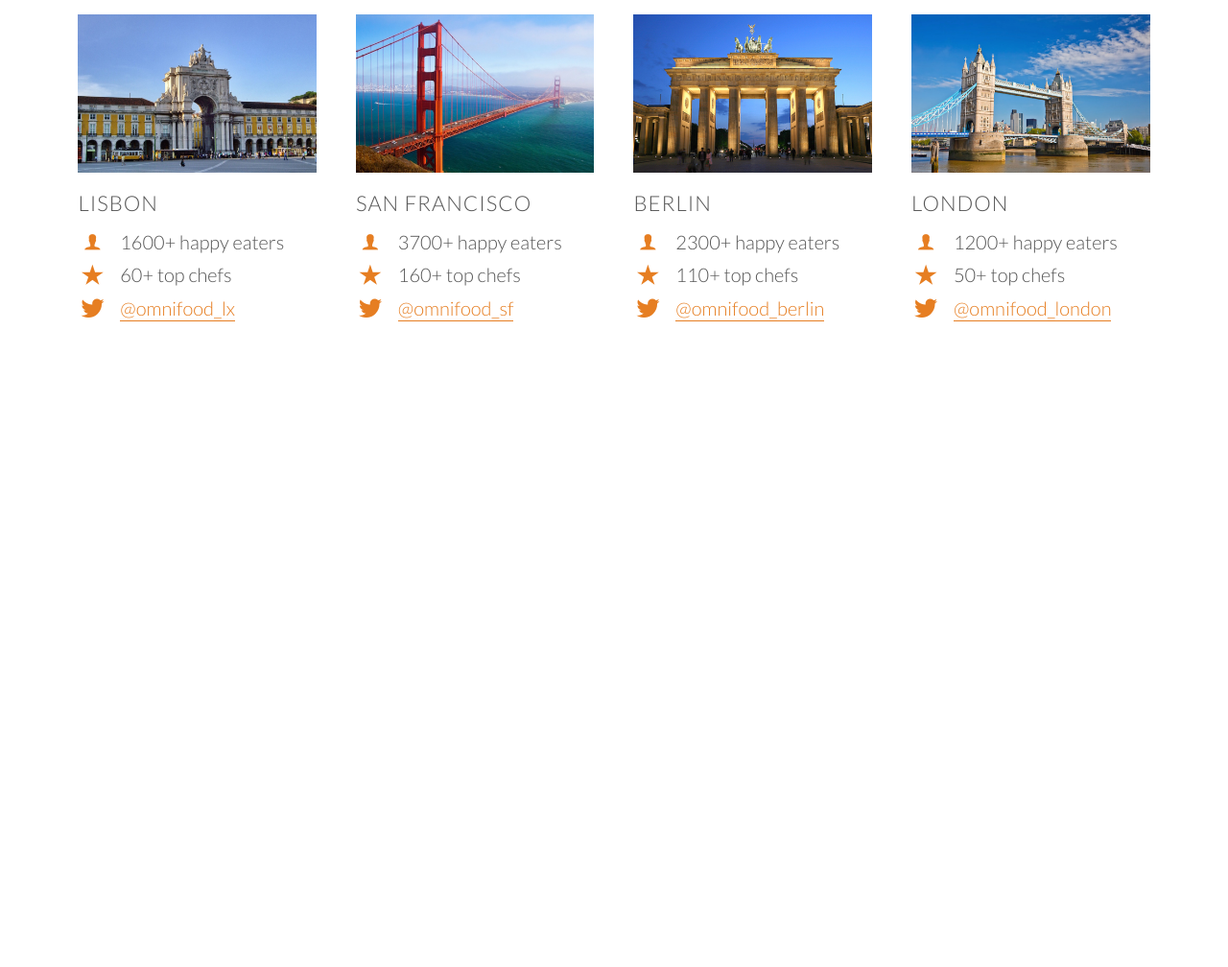
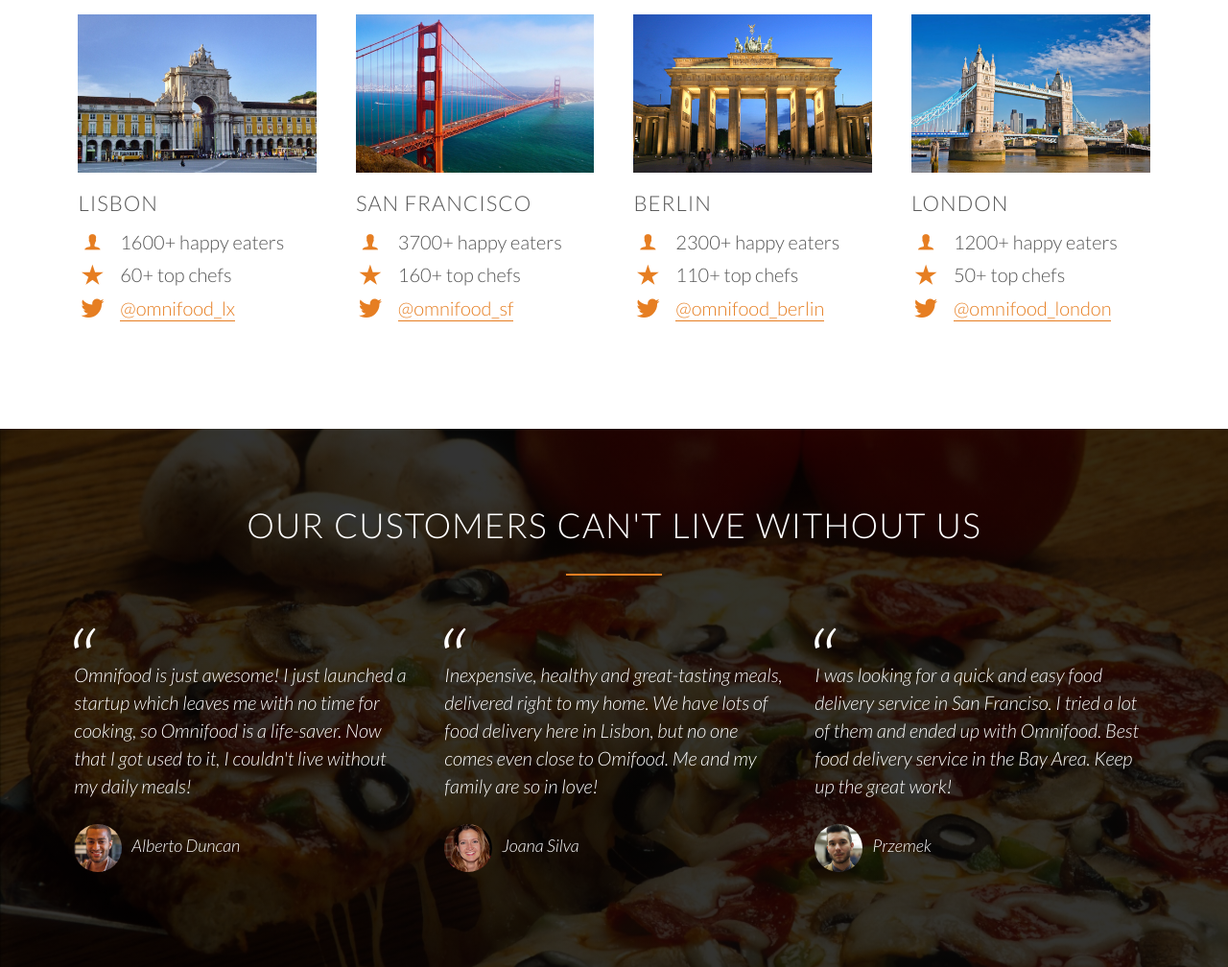
Before and after one commit to mrmufo/learning-html-css, a plain HTML site: page omnifood-site-project/index.html in a window 1280 px wide. Shown: the part 3009-4017 px from the top of the page at 96% size. Before the commit the page ends 3456 px from the top, so only its background shows below. Drawn offline with Linux system fonts and the light colour scheme; files whose address does not match are found by name.

Commit message:
Added next section

```diff
--- a/omnifood-site-project/index.html
+++ b/omnifood-site-project/index.html
@@ -215,30 +215,39 @@
                 </div>
             </div>
         </section>
-
+        <section class="section-testimonials">
+            <h2>Our customers can't live without us</h2>
+            <div class="row">
+                <div class="col span-1-of-3">
+                    <blockquote>Omnifood is just awesome! I just launched a startup which leaves me with no time for cooking, so Omnifood is a life-saver. Now that I got used to it, I couldn't live without my daily meals!
+                        <cite> <img src="resources/img/customer-1.jpg">Alberto Duncan</cite>
+                    </blockquote>
+                </div>
+                <div class="col span-1-of-3">
+                    <blockquote>Inexpensive, healthy and great-tasting meals, delivered right to my home. We have lots of food delivery here in Lisbon, but no one comes even close to Omifood. Me and my family are so in love!
+                        <cite> <img src="resources/img/customer-2.jpg">Joana Silva</cite>
+                    </blockquote>
+                </div>
+                <div class="col span-1-of-3">
+                    <blockquote>I was looking for a quick and easy food delivery service in San Franciso. I tried a lot of them and ended up with Omnifood. Best food delivery service in the Bay Area. Keep up the great work!
+                        <cite> <img src="resources/img/customer-3.jpg">Przemek</cite>
+                    </blockquote>
+                </div>
+            </div>
+        </section>
     </body>
 </html>
 
 <!--
-Title: We're currently in these cities
+Title: Our customers can't live without us
 
-Lisbon
-1600+ happy eaters
-60+ top chefs
-@omnifood_lx
+Omnifood is just awesome! I just launched a startup which leaves me with no time for cooking, so Omnifood is a life-saver. Now that I got used to it, I couldn't live without my daily meals!
+(Alberto Duncan)
 
-San Francisco
-3700+ happy eaters
-160+ top chefs
-@omnifood_sf
+Inexpensive, healthy and great-tasting meals, delivered right to my home. We have lots of food delivery here in Lisbon, but no one comes even close to Omifood. Me and my family are so in love!
+(Joana Silva)
 
-Berlin
-2300+ happy eaters
-110+ top chefs
-@omnifood_berlin
+I was looking for a quick and easy food delivery service in San Franciso. I tried a lot of them and ended up with Omnifood. Best food delivery service in the Bay Area. Keep up the great work!
+(Milton Chapman)
 
-London
-1200+ happy eaters
-50+ top chefs
-@omnifood_london
 -->
--- a/omnifood-site-project/resources/css/style.css
+++ b/omnifood-site-project/resources/css/style.css
@@ -185,6 +185,7 @@ header {
     background-image: linear-gradient(rgba(0, 0, 0, 0.7), rgba(0, 0, 0, 0.7)), url(img/hero.jpg);
     background-size: cover;
     background-position: center;
+    background-attachment: fixed;
     height: 100vh;
 
 }
@@ -346,3 +347,44 @@ header {
 .city-feature {
     margin-bottom: 5px;
 }
+
+/* -------------------------------------------- */
+/* --------------- TESTIMONIALS --------------- */
+/* -------------------------------------------- */
+.section-testimonials {
+    background-image: linear-gradient(rgba(0, 0, 0, 0.8), rgba(0, 0, 0, 0.8)), url(img/back-customers.jpg);
+    background-size: cover;
+    color: white;
+    background-attachment: fixed;
+
+}
+
+blockquote {
+    padding: 2%;
+    font-style: italic;
+    line-height: 145%;
+    position: relative;
+    margin-top: 40px;
+}
+
+blockquote:before {
+    content: "\201C";
+    font-style: italic;
+    font-size: 500%;
+    position: absolute;
+    top: -5px;
+    left: -3px;
+}
+
+cite {
+    font-size: 90%;
+    margin-top: 25px;
+    display: block;
+}
+
+cite img {
+    height: 50px;
+    border-radius: 50%;
+    margin-right: 10px;
+    vertical-align: middle;
+}
```
Also changed, not shown: omnifood-site-project/resources/css/img/back-customers.jpg (renamed from omnifood-site-project/resources/img/back-customers.jpg).
